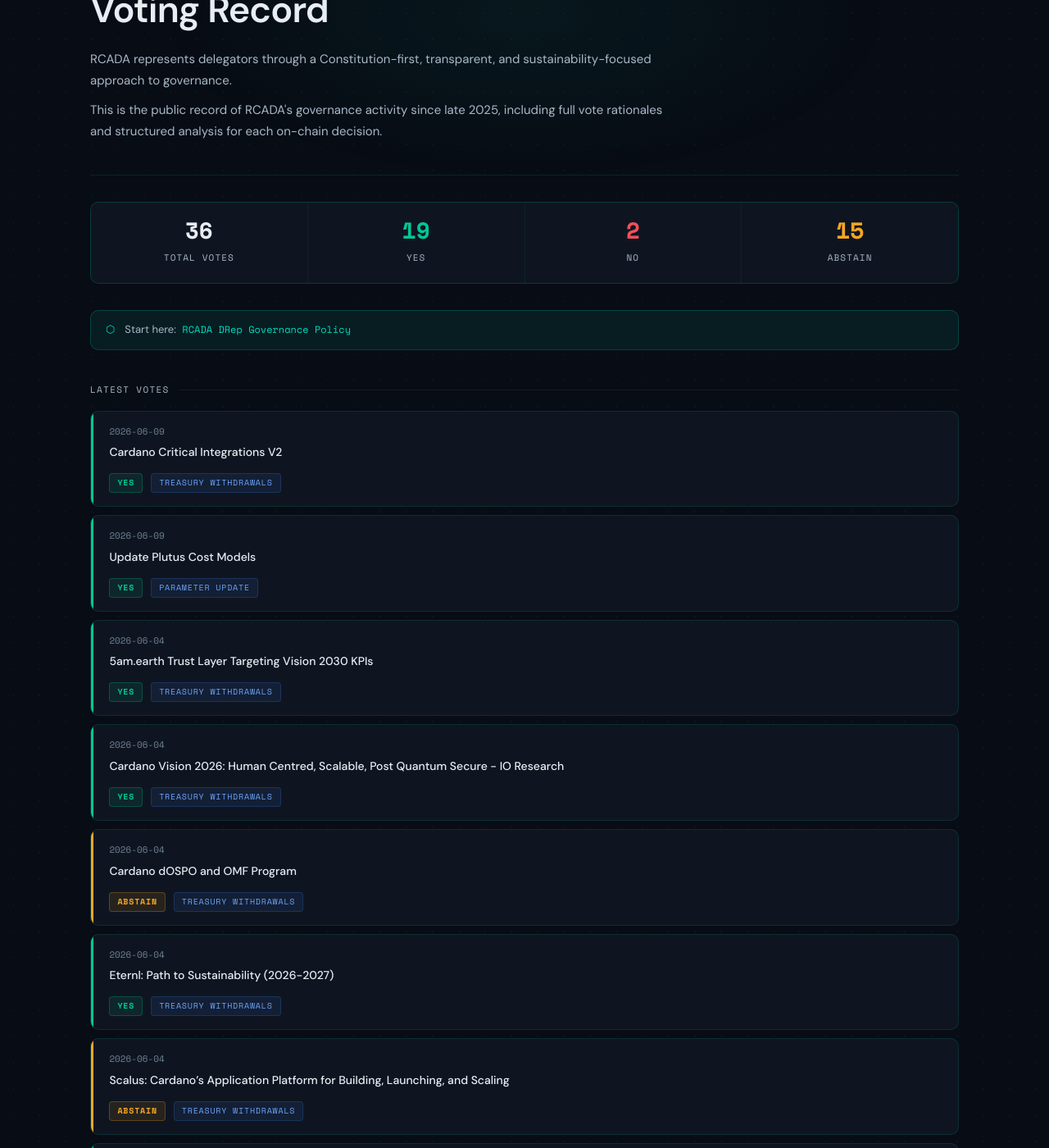
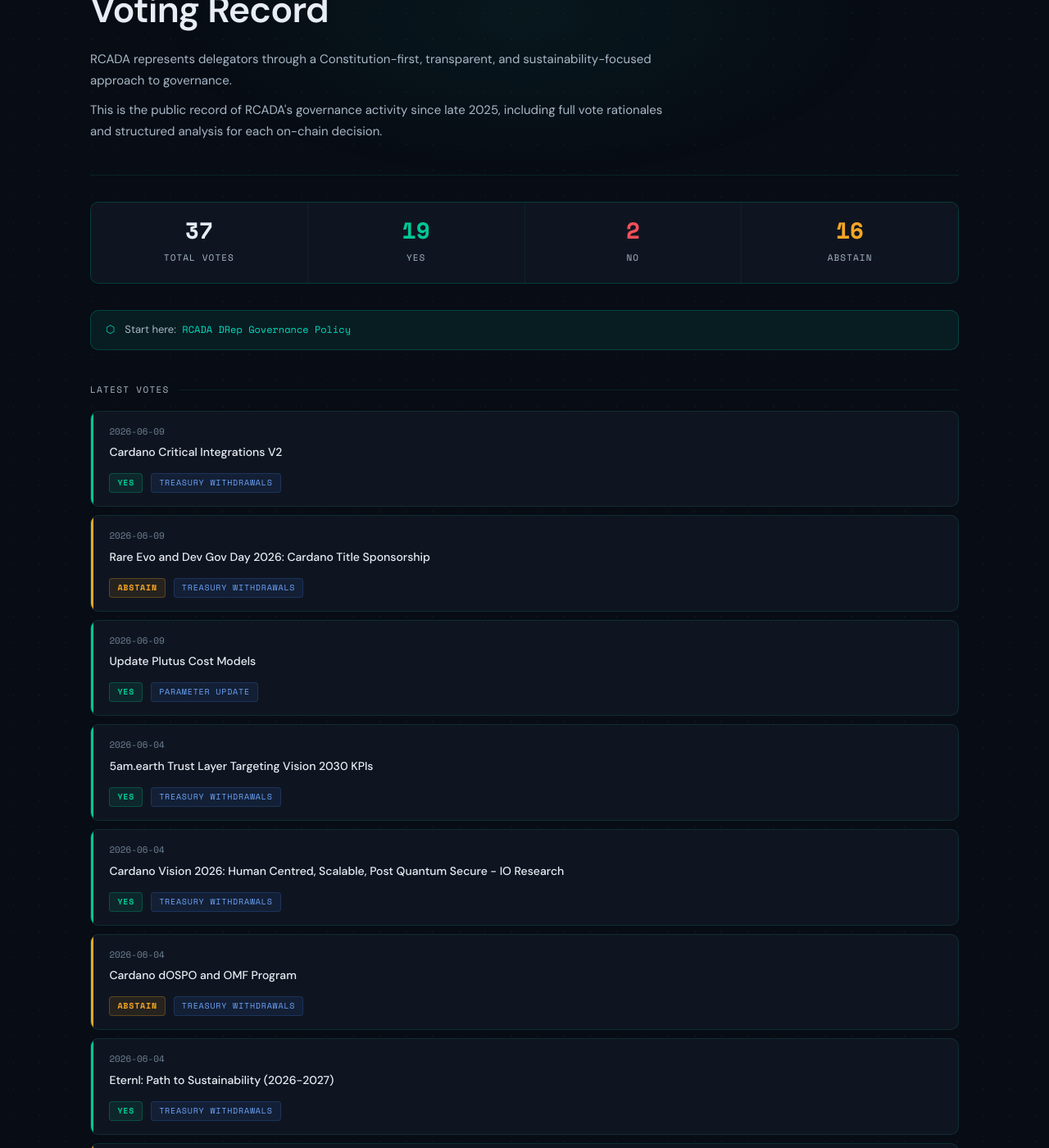
Before and after one commit to Brolloks/rcada-drep-votes, a Jekyll site: the page built from index.html, in a window 1280 px wide and 1400 px high, scrolled down 244 px. Shown: the whole window at 82% size. Built offline with Jekyll 4.4.1, drawn with Linux system fonts in a browser that asks for light colours; some of the changed text lies outside the part shown.

Commit message:
Auto-update index.html

```diff
--- a/index.html
+++ b/index.html
@@ -12,10 +12,10 @@ title: RCADA DRep Voting Record
 
 <!-- AUTO-STATS:START -->
 <div class="stats-row">
-  <div class="stat-cell"><span class="stat-num total">36</span><span class="stat-label">Total Votes</span></div>
+  <div class="stat-cell"><span class="stat-num total">37</span><span class="stat-label">Total Votes</span></div>
   <div class="stat-cell"><span class="stat-num yes">19</span><span class="stat-label">Yes</span></div>
   <div class="stat-cell"><span class="stat-num no">2</span><span class="stat-label">No</span></div>
-  <div class="stat-cell"><span class="stat-num abstain">15</span><span class="stat-label">Abstain</span></div>
+  <div class="stat-cell"><span class="stat-num abstain">16</span><span class="stat-label">Abstain</span></div>
 </div>
 <!-- AUTO-STATS:END -->
 
@@ -37,6 +37,12 @@ title: RCADA DRep Voting Record
     <div class="vote-date">2026-06-09</div>
     <strong><a href="votes/2026/Cardano Critical Integrations V2.html">Cardano Critical Integrations V2</a></strong>
     <span class="badge badge-yes">Yes</span>
+    <span class="badge badge-type">Treasury Withdrawals</span>
+  </div>
+  <div class="vote-card abstain-card fade-in">
+    <div class="vote-date">2026-06-09</div>
+    <strong><a href="votes/2026/Rare Evo and Dev Gov Day 2026-Cardano Title Sponsorship.html">Rare Evo and Dev Gov Day 2026: Cardano Title Sponsorship</a></strong>
+    <span class="badge badge-abstain">Abstain</span>
     <span class="badge badge-type">Treasury Withdrawals</span>
   </div>
   <div class="vote-card yes-card fade-in">
@@ -87,12 +93,6 @@ title: RCADA DRep Voting Record
     <span class="badge badge-abstain">Abstain</span>
     <span class="badge badge-type">Treasury Withdrawals</span>
   </div>
-  <div class="vote-card abstain-card fade-in">
-    <div class="vote-date">2026-06-03</div>
-    <strong><a href="votes/2026/[OriLife × TonFarm] Identifying 180 Million Durians Without Physical Labels.html">[OriLife × TonFarm] Identifying 180 Million Durians Without Physical Labels</a></strong>
-    <span class="badge badge-abstain">Abstain</span>
-    <span class="badge badge-type">Treasury Withdrawals</span>
-  </div>
 </div>
 <!-- AUTO-INDEX:END -->
 
```
